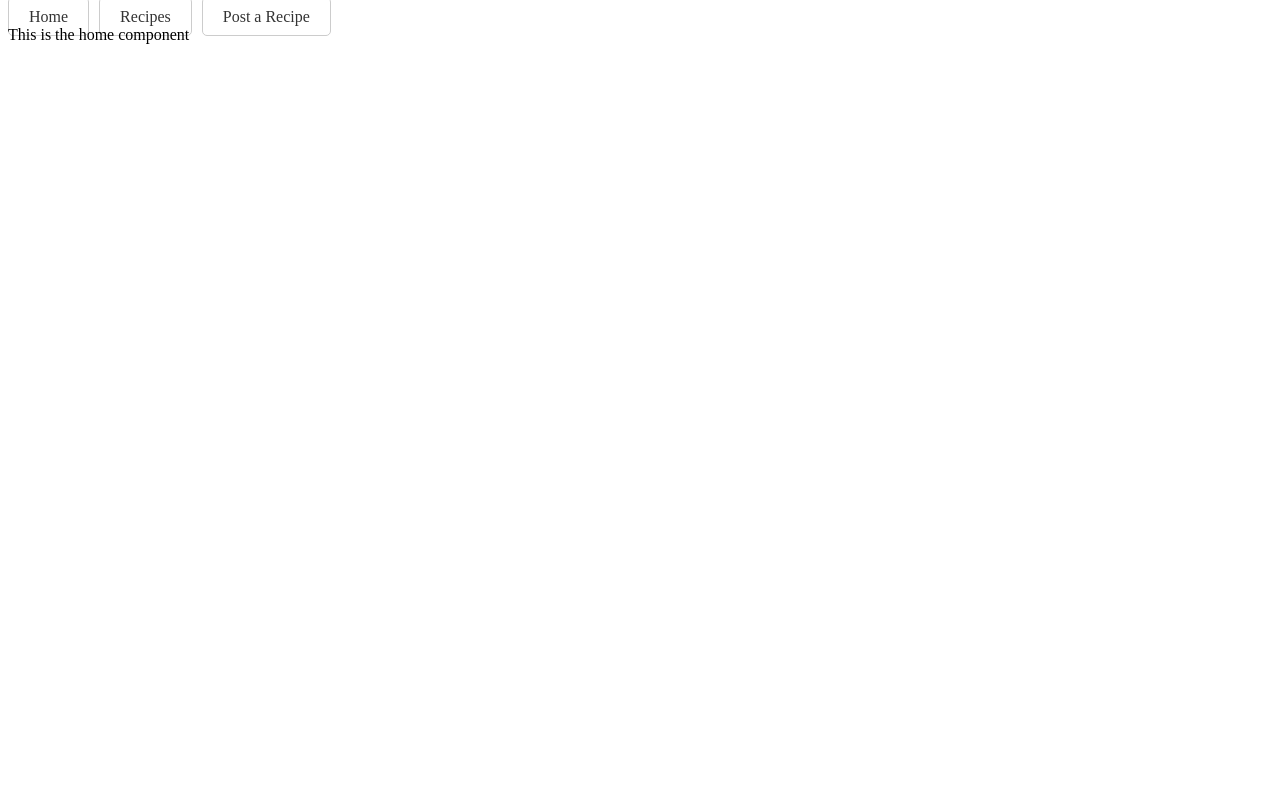
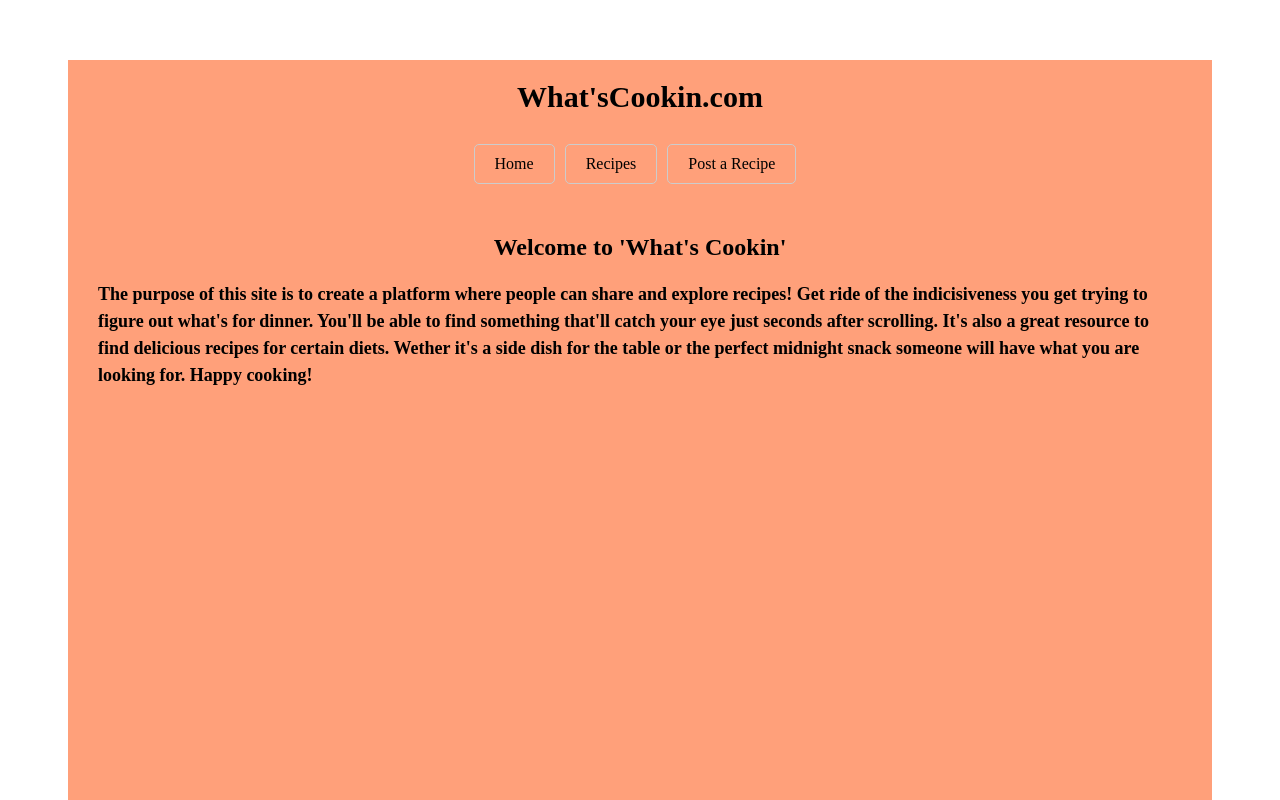
Before and after one commit to Dmedi99/Phase-2-Project, a React (Create React App) app: page / in a window 1280 px wide. Shown: the top 800 px of the page. Built offline with nearby package versions, Linux system fonts and the light colour scheme.

Commit message:
modified components and gave each component their own CSS file. Changed name of db.json to data.json server currently can run

```diff
--- a/public/index.html
+++ b/public/index.html
@@ -24,7 +24,7 @@
       work correctly both with client-side routing and a non-root public URL.
       Learn how to configure a non-root public URL by running `npm run build`.
     -->
-    <title>React App</title>
+    <title>What's Cookin</title>
   </head>
   <body>
     <noscript>You need to enable JavaScript to run this app.</noscript>
--- /dev/null
+++ b/src/components/App.css
@@ -0,0 +1,23 @@
+
+.app-container {
+    background-color: lightsalmon;
+    margin:60px ;
+    height:1100px;
+  }
+
+  .title {
+    font-size: 30px;
+    margin-bottom: 10px;
+    padding: 20px;
+    text-align: center;
+  }
+
+  .content-container {
+    padding: 30px;
+  }
+
+  .navbar {
+    display: flex;
+    justify-content: center;
+    align-items: center;
+  }
--- a/src/components/App.js
+++ b/src/components/App.js
@@ -1,14 +1,19 @@
 import React from "react";
+import './App.css'
+import NavBar from "./NavBar"
 import {Route, Switch} from 'react-router-dom'
-import NavBar from "./NavBar"
 import Home from "./Home"
 import RecipeList from "./RecipeList"
 import RecipeForm from "./RecipeForm"
 
+
+
 function App() {
   return (
-    <div >
-            <NavBar />
+    <div className="app-container">
+      <h1 className="title">What'sCookin.com</h1>
+            <NavBar className="navbar"/>
+            <div className="content-container">
             <Switch>
                 <Route exact path="/">
                     <Home />
@@ -20,7 +25,7 @@ function App() {
             <Route exact path="/recipeform">
                 <RecipeForm />
             </Route>
-
+            </div>
     </div>
   );
 }
--- /dev/null
+++ b/src/components/Home.css
@@ -0,0 +1,10 @@
+.description{
+    font-size: 18px;
+    line-height: 1.5;
+    margin: 0;
+}
+
+
+.home-title{
+    text-align: center;
+}
--- a/src/components/Home.js
+++ b/src/components/Home.js
@@ -1,8 +1,21 @@
 import React from "react";
+import './Home.css'
 
 function Home(){
     return(
-        <div>This is the home component</div>
+        <div>
+            <h2 className="home-title">Welcome to 'What's Cookin' </h2>
+            <h3 className="description">
+                <p>
+                The purpose of this site is to create a platform where people can share
+                and explore recipes! Get ride of the indicisiveness you get trying to figure
+                out what's for dinner. You'll be able to find something that'll catch your eye
+                just seconds after scrolling. It's also a great resource to find delicious
+                recipes for certain diets. Wether it's a side dish for the table or the perfect
+                midnight snack someone will have what you are looking for. Happy cooking!
+                </p>
+            </h3>
+        </div>
     )
 }
 
--- a/src/components/NavBar.js
+++ b/src/components/NavBar.js
@@ -1,10 +1,10 @@
 import React from "react";
 import {NavLink} from "react-router-dom"
-
+import './NavBar.css'
 
 const linkStyles ={
     textDecoration: "none",
-    color: "#333",
+    color: "black",
     padding: "10px 20px",
     marginRight: "10px",
     borderRadius: "5px",
--- a/src/components/RecipeForm.js
+++ b/src/components/RecipeForm.js
@@ -1,7 +1,8 @@
 import React from "react";
+import './RecipeForm.css'
 
 function RecipeForm(){
-    return(
+    return (
         <div>This is the RecipeForm component to make a recipe</div>
     )
 }
--- a/src/components/RecipeList.js
+++ b/src/components/RecipeList.js
@@ -1,7 +1,9 @@
 import React from "react";
+import './RecipeList.css'
+
 
 function RecipeList(){
-    return(
+    return (
         <div>This is the recipe list component where it shows all recipes</div>
     )
 }
```
Also changed, not shown: data.json (renamed from src/db.json), src/components/NavBar.css (added), src/components/RecipeForm.css (added), src/components/RecipeList.css (added).
